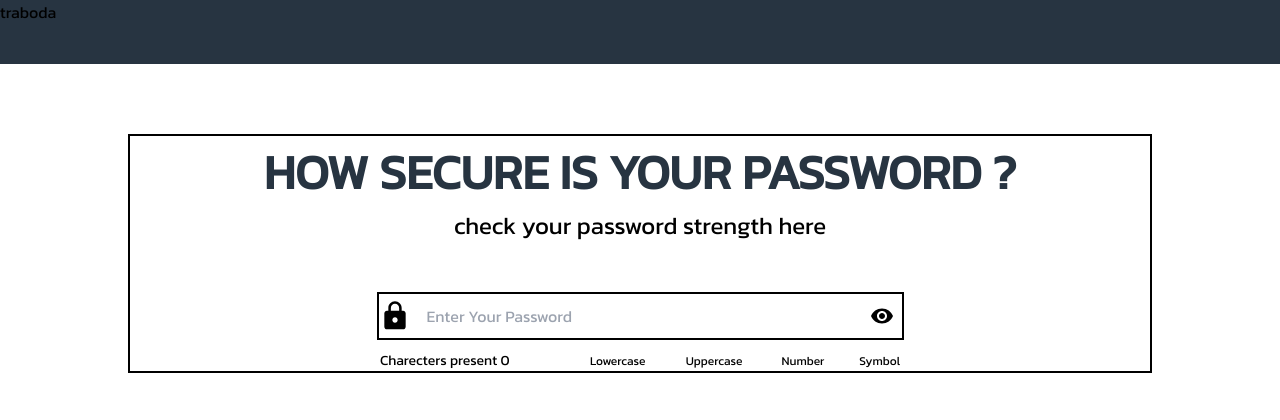
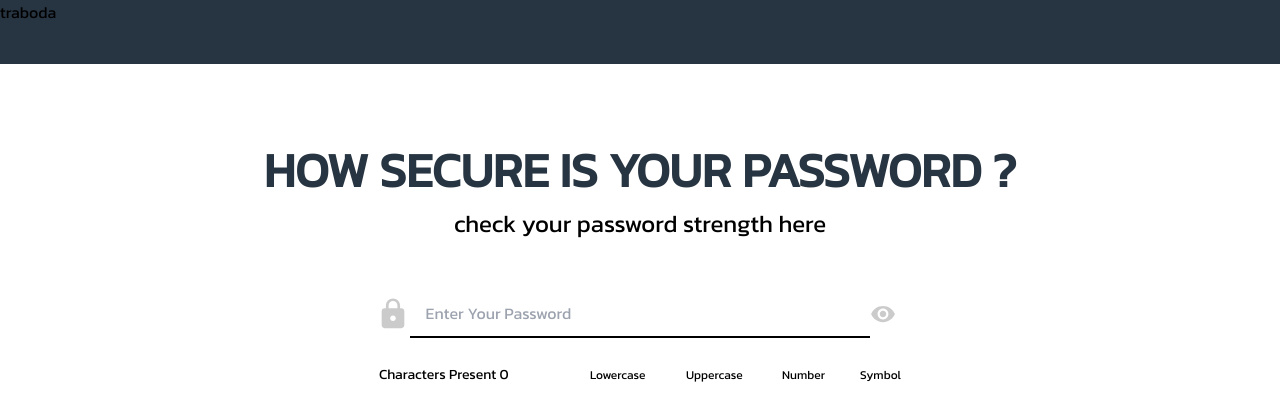
Before and after one commit to prasannaAI/Password-Strength-Checker, a Next.js app: page / in a window 1280 px wide. Shown: the top 420 px of the page. Built offline with nearby package versions, Linux system fonts and the light colour scheme; a web font is replaced by a local one.

Commit message:
last state

```diff
--- a/src/pages/index.tsx
+++ b/src/pages/index.tsx
@@ -20,7 +20,7 @@ const HomePage = () => {
 
 
   const checkValidity = (input: string): boolean => {
-    const valid =input.length >= 8 && /[A-Z]/.test(input) && /[\W_]/.test(input)&&/[a-z]/.test(input);
+    const valid = input.length >= 8 && /[A-Z]/.test(input) && /[\W_]/.test(input) && /[a-z]/.test(input);
     return valid;
   }
   const lowercase = (input: string): boolean => {
@@ -33,18 +33,18 @@ const HomePage = () => {
     return uppercaseRegex.test(input);
   }
 
-  const checkNumber= (input: string): boolean => {
-    const NumberRegex =  /\d/;
+  const checkNumber = (input: string): boolean => {
+    const NumberRegex = /\d/;
     return NumberRegex.test(input);
   }
 
-  const checkSymbols= (input: string): boolean => {
+  const checkSymbols = (input: string): boolean => {
     const SymbolRegex = /[!@#$%^&*(),.?":{}|<>]/;
     return SymbolRegex.test(input);
   }
 
   useEffect(() => {
-    if(searchTerm?.length > 0) {
+    if (searchTerm?.length > 0) {
       calculatePasswordStrength(searchTerm).then((r) => {
         setResult(r);
         setContainsUppercase(/[A-Z]/.test(searchTerm));
@@ -56,40 +56,41 @@ const HomePage = () => {
   }, [searchTerm]);
 
 
-
-
-
   const getColor = (segment: number): string => {
     if (!result) return "transparent";
     const scoreFraction = result.score / 4;
     if (segment <= scoreFraction * 9) {
       if (scoreFraction <= 0.25) return "red";
-      else if (scoreFraction <= 0.5) return "orange";
-      else if (scoreFraction <= 0.75) return "yellow";
+      else if (scoreFraction <= 0.5) return "#f59642";
+      else if (scoreFraction <= 0.75) return "#f57842";
       else return "green";
     } else {
       return "transparent";
     }
   };
+
+
   const togglePasswordVisibility = () => {
     setPasswordVisible(!passwordVisible);
   }
   const getPasswordInputType = () => {
     return passwordVisible ? 'password' : 'text';
+    return passwordVisible ? 'password' : 'text';
   }
 
 
-console.log({result})
+
+
 
     return (
         <>
           <Head>
             <title>Password Strength Checker</title>
-        <meta name="description" content="Generated by create next app" />
-        <meta name="viewport" content="width=device-width, initial-scale=1" />
-        <link rel="icon" href="/favicon.ico" />
+            <meta name="description" content="Generated by create next app"/>
+            <meta name="viewport" content="width=device-width, initial-scale=1"/>
+            <link rel="icon" href="/favicon.ico"/>
           </Head>
-<body >
+          <body>
 
           <header className="bg-[#273441] w-full h-[4rem]">
             <p>
@@ -98,9 +99,9 @@ console.log({result})
           </header>
 
           <main>
-         <div className=" border border-2 border-black w-[80%] m-auto mt-[70px] mb-[30px] ">
+            <div className="  w-[80%] m-auto mt-[70px] mb-[30px] ">
               <div>
-             <p className="text-center font-bold text-[3rem] text-[#273441] ">
+                <p className="text-center  text-[3rem] text-[#273441] font-extrabold text-[3.5rem] ">
                   HOW SECURE IS YOUR PASSWORD ?
                 </p>
                 <p className="text-center text-[1.5rem] ">
@@ -108,11 +109,16 @@ console.log({result})
                 </p>
 
               </div>
-           <div className="flex place-content-center mt-[3rem] relative  " >
-             <LockIcon className="border-t-2  border-l-2 border-b-2  border-black" style={{width:"34px",height:"48px"}}/>
-             <input className="border-t-2 border-black border-b-2 pl-[1rem]"
+              <div className="flex place-content-center mt-[3rem] relative  ">
+                <div className="border-black border-b-2 ">
 
-                 style={{ width:"45%",height:"3rem",outline:"none"}}
+                </div>
+                <div>
+                <LockIcon className="opacity-[0.2] "
+                          style={{width: "34px", height: "48px"}}/>
+                </div>
+                <input className=" pl-[1rem] border-black border-b-2 "
+                       style={{width: "45%", height: "3rem", outline: "none"}}
                        type={getPasswordInputType()}
                        placeholder="Enter Your Password"
                        value={searchTerm}
@@ -120,34 +126,38 @@ console.log({result})
 
 
                 />
-             <RemoveRedEyeIcon className="border-t-2  border-r-2 border-b-2  border-black " style={{width:"34px",height:"48px",paddingRight:"0.5rem",cursor: "pointer"}}
+
+                <RemoveRedEyeIcon className="opacity-[0.2] "
+                                  style={{width: "34px", height: "48px", paddingRight: "0.5rem", cursor: "pointer"}}
                                   onClick={togglePasswordVisibility}
                 />
+
               </div>
-<div className='flex place-content-center'>
-
+              <div className='w-[49.5%] m-auto h-4  rounded-[1rem]  p-[0.25rem] overflow-hidden '>
                 {result && (
-                 <div className="collar-bar" style={{ width: "45%" }}>
+                    <div className="collar-bar " style={{width: '100%'}}>
                       {[...Array(9)].map((_, i) => (
-                       <div key={i} className="bar-segment" style={{ backgroundColor: getColor(i + 1) }}></div>
+                          <div key={i} className="bar-segment" style={{backgroundColor: getColor(i + 1)}}></div>
                       ))}
                     </div>
                 )}
+              </div>
 
-</div>
+
+              {/*characters present in the string and password validation */}
               <div className=' w-[51%] m-auto mt-[10px] grid grid-cols-[3fr_repeat(4,1fr)] gap-[50px]'>
-           <div >
-           <p className=" text-[14px]">Charecters present {searchTerm.length}</p>
+                <div>
+                  <p className=" text-[14px]">Characters Present {searchTerm.length}</p>
                 </div>
                 <div className="grid grid-cols-2 inline">
                   <div>
                     {containsLowercase && (
                         <div>
-                       <DoneIcon style={{position:"absolute",color: "green"}}/>
+                          <DoneIcon style={{position: "absolute", color: "green"}}/>
                         </div>)}
                   </div>
                   <div>
-               <p style={{fontSize:"12px",position:"relative",top:"2px"}}>Lowercase</p>
+                    <p style={{fontSize: "12px", position: "relative", top: "2px"}}>Lowercase</p>
                   </div>
                 </div>
 
@@ -155,11 +165,11 @@ console.log({result})
                   <div>
                     {containsUppercase && (
                         <div>
-                    <DoneIcon style={{position:"absolute",color: "green"}}/>
+                          <DoneIcon style={{position: "absolute", color: "green"}}/>
                         </div>)}
                   </div>
                   <div>
-                 <p style={{fontSize:"12px",position:"relative",top:"2px"}}>Uppercase</p>
+                    <p style={{fontSize: "12px", position: "relative", top: "2px"}}>Uppercase</p>
                   </div>
                 </div>
 
@@ -167,11 +177,11 @@ console.log({result})
                   <div>
                     {containsNumber && (
                         <div>
-                     <DoneIcon style={{position:"absolute",color: "green"}}/>
+                          <DoneIcon style={{position: "absolute", color: "green"}}/>
                         </div>)}
                   </div>
                   <div>
-                   <p style={{fontSize:"12px",position:"relative",top:"2px"}}>Number</p>
+                    <p style={{fontSize: "12px", position: "relative", top: "2px"}}>Number</p>
                   </div>
                 </div>
 
@@ -179,31 +189,113 @@ console.log({result})
                   <div>
                     {containsSymbol && (
                         <div>
-                     <DoneIcon style={{position:"absolute",color: "green"}}/>
+                          <DoneIcon style={{position: "absolute", color: "green"}}/>
                         </div>)}
                   </div>
                   <div>
-    <p style={{fontSize:"12px",position:"relative",top:"2px"}}>Symbol</p>
+                    <p style={{fontSize: "12px", position: "relative", top: "2px"}}>Symbol</p>
                   </div>
                 </div>
 
               </div>
 
+              {/*cracktime display*/}
 
 
+              {result && (
+                  <div className="  w-[80%] m-auto mt-[70px] mb-[30px] ">
+
+                    <div className="text-center  text-[#273441]">
+
+                      <p>
+                        It would a computer about
+                      </p>
+                    </div>
+                    <div
+                        className=" border border-2 border-black rounded-md w-[40%] m-auto text-center bg-[#ECF9FF]">
+                      <p style={{margin: "16px", fontSize: "1.8rem"}}>
+
+
+                        {result && result.score <= 0 ? (
+                            <>
+                              <h2> 0 seconds</h2>
+                            </>
+                        ) : (
+                            <>
+
+                              <h1> {[...Array(9)].map((_, i) => (
+                                  <div key={i} style={{backgroundColor: getColor(i + 1)}}></div>
+                              ))}
+                                <div style={{color: getColor(1)}}>
+                                  {result?.crackTimesDisplay.offlineSlowHashing1e4PerSecond}
+                                </div>
+                              </h1>
+                            </>
+                        )
+                        }
+                      </p>
+
+                    </div>
+                    <div>
+                      <p className="text-center font-bold  text-[#273441] ">
+                        to crack your password
+                      </p>
+                    </div>
+
+
+                  </div>)}
+
+              {result && (
+              <div className='flex place-content-center m-auto mt-[3rem] w-[80%] '>
+                <div className='grid grid-rows-[2fr_repeat(3, minmax(0, 1fr))] border border-2 border-black'>
+                  <div className='border border-b-[2px] border-black p-[1rem] inline'>
+                    <div className='text-[1.3rem] inline mr-1'>
+                      🛡️
+                    </div>
+                    <p className='inline pb-[-1rem]'>
+                      Tips to Increase Your Privacy and Security on the Internet
+                    </p>
+                  </div>
+                  <div className='border border-b-[2px] border-black p-[1rem] inline'>
+                    {result && result.feedback.suggestions ?
+                        (<>
+                    <strong>
+                      Suggestions:
+                    </strong>
+                    <p className='block mt-[0.5rem]'>
+                      {result?.feedback.suggestions[1]} <br />
+                      {result?.feedback.suggestions[0]}
+                    </p>
+                        </>
+                      ):(
+                          <>
+                          <p>
+                        no suggestions
+                        </p>
+                        </>
+                      )
+                    }
+                  </div>
+                  <div className='border border-b-[2px] border-black p-[1rem] inline'>
+                    <strong>
+                      Warnings:
+                    </strong>
+                    <p className='mt-[0.5rem]'>
+                      {result?.feedback.warning}
+                    </p>
+                  </div>
+                  <div className='border border-b-[2px] border-black p-[1rem] inline'>
+                    <p>
+                      Lorem ipsum, dolor sit amet consectetur adipisicing elit. Explicabo ut harum asperiores inventore placeat adipisci totam labore, porro quia animi eos quos perferendis aperiam sed laudantium error, ullam laboriosam maxime!
+                    </p>
+                  </div>
+                </div>
+              </div>)}
 
 
             </div>
 
 
-
-
-{/*{result && (*/}
-{/*          <div>*/}
-{/*              <div>*/}
-{/*                  {result.score/5 * 100}% ({result.score}/5)*/}
-{/*              </div>*/}
-{/*          </div>)}*/}
           </main>
 
           <style jsx>{`
@@ -212,16 +304,21 @@ console.log({result})
               justify-content: space-between;
               width: 100%;
               height: 4px;
-  margin-top: 8px;
-  background-color: white;
+              background-color: #a7b9c66e;
               gap: 10px;
               align-items: center;
+              margin: 2rem,
+              overflow: hidden;
+              border-radius: 1rem;
 
             }
+
 
             .bar-segment {
               width: 50%;
               height: 100%;
+              border-radius: 1rem;
+              overflow: hidden;
             }
 
             input:focus ~ .collar-bar {
@@ -241,4 +338,5 @@ input:not(:focus) ~ .collar-bar {
     )
   };
 
+
 export default HomePage;
```
Lines whose indentation alone changed are shown as unchanged.
